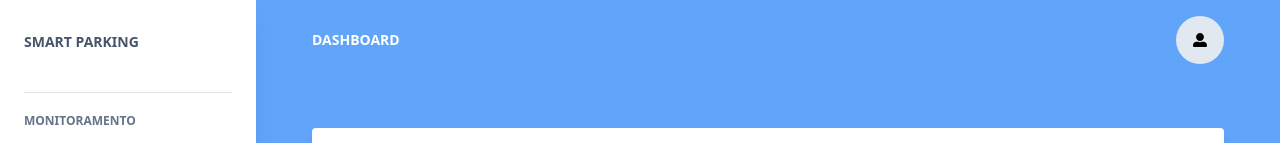
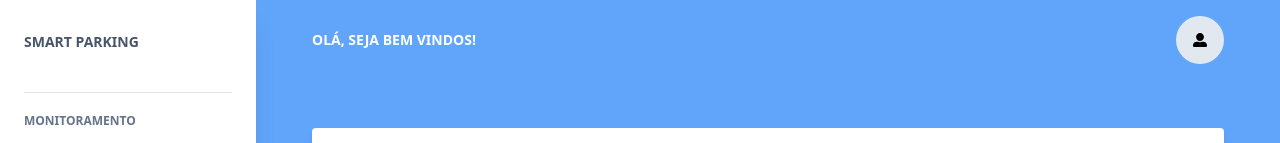
Before and after one commit to wylkerd/Smart-Parking-TCC-React, a React (Create React App) app in the folder dashboard-tcc/: page /monitoring in a window 1280 px wide. Shown: the top 143 px of the page. Built offline with nearby package versions, Linux system fonts and the light colour scheme; no server answers.

Commit message:
Alteração no título

```diff
--- a/dashboard-tcc/src/components/Navbars/AdminNavbar.tsx
+++ b/dashboard-tcc/src/components/Navbars/AdminNavbar.tsx
@@ -14,7 +14,7 @@ export default function Navbar() {
             href="#pablo"
             onClick={(e) => e.preventDefault()}
           >
-            Dashboard
+            Olá, seja bem vindos!
           </a>
           {/* Form */}
           {/* <form className="md:flex hidden flex-row flex-wrap items-center lg:ml-auto mr-3">
```
